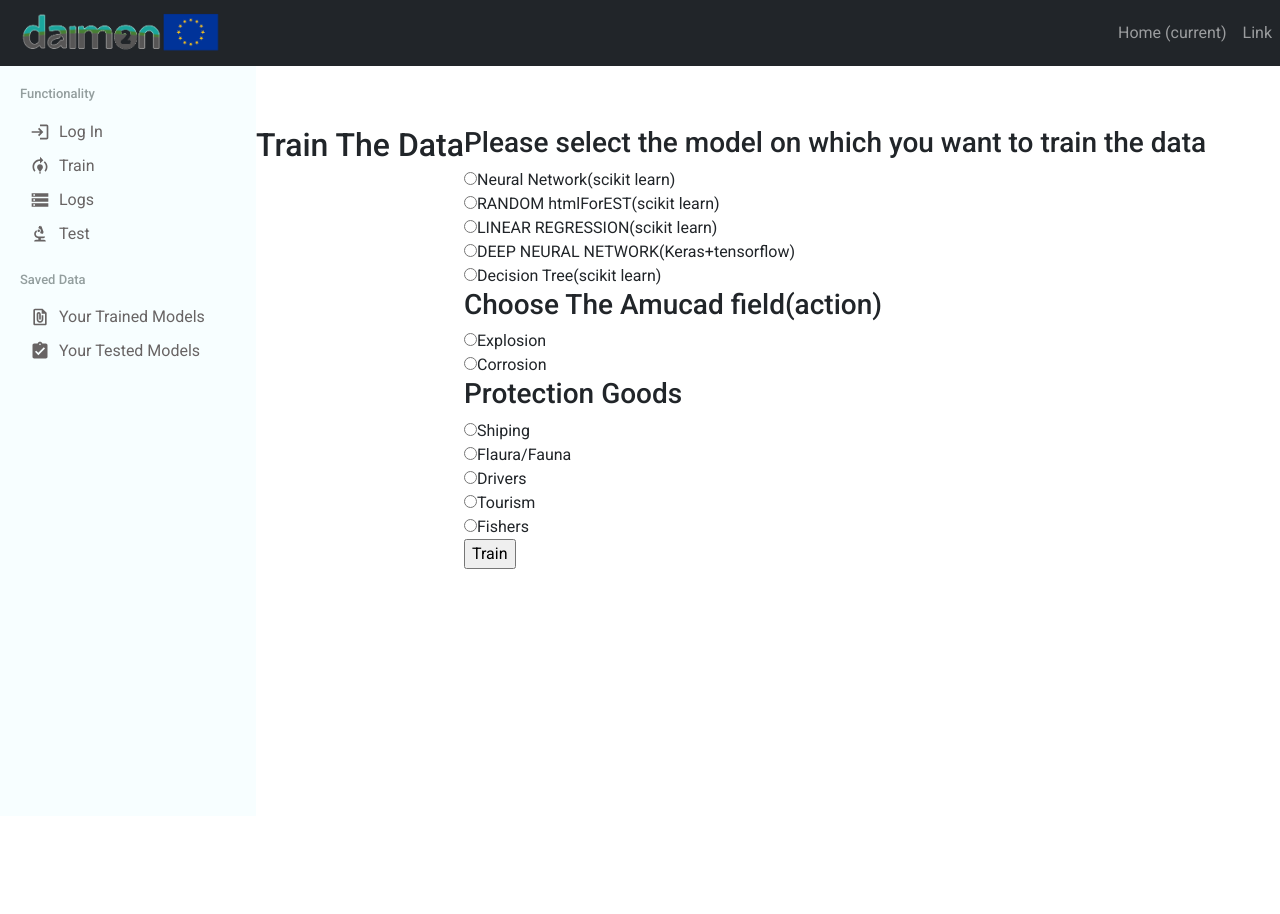
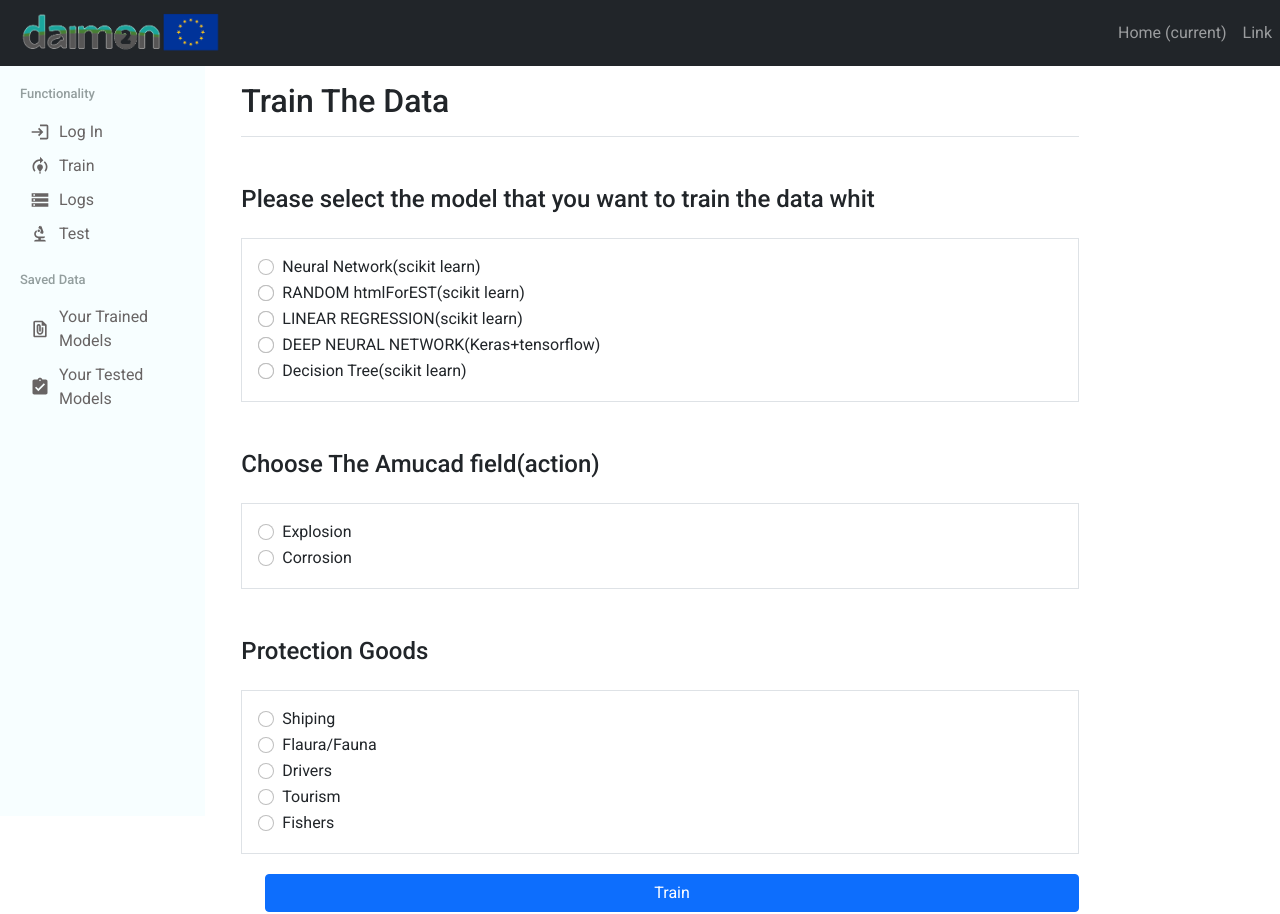
Before and after one commit to sadmad/Daimon-Front, a React (Create React App) app: page /training in a window 1280 px wide. Before the commit the page ends 816 px from the top, so only its background shows below. Built offline with nearby package versions, Linux system fonts and the light colour scheme.

Commit message:
wokring in the sidebar

```diff
--- a/package.json
+++ b/package.json
@@ -16,7 +16,7 @@
     "react-bootstrap": "^2.2.2",
     "react-dom": "^17.0.2",
     "react-router-dom": "^6.2.2",
-    "react-scripts": "5.0.0",
+    "react-scripts": "^5.0.1",
     "recharts": "^2.1.9",
     "web-vitals": "^2.1.4"
   },
--- a/src/App.js
+++ b/src/App.js
@@ -11,12 +11,14 @@
   return (
     <Router>
       <Topbar />
-      <div className="container-local">
+      <div className="row">
         <Sidebar />
+        <div class="col-sm-10">
         <Routes>
           <Route path="/" element={<Login />} />
           <Route path="/training" element={<Train /> } />
         </Routes>
+        </div>
       </div>
     </Router>
   );
--- a/src/components/sidebar/Sidebar.css
+++ b/src/components/sidebar/Sidebar.css
@@ -1,5 +1,5 @@
 .sidebar{
-    flex: 1;
+
     height: calc(100vh - 50px);
     background-color: rgb(247, 254, 255);
     position: sticky;
@@ -46,3 +46,22 @@
     margin-right: 9px;
     font-size: 20px !important;
 }
+
+@media screen and (max-width: 700px) {
+    .sidebar {
+      width: 100%;
+      height: auto;
+      position: relative;
+      display: flex;
+    }
+    .sidebar a {float: left;}
+    div.content {margin-left: 0;}
+  }
+
+  /* On screens that are less than 400px, display the bar vertically, instead of horizontally */
+  @media screen and (max-width: 400px) {
+    .sidebar a {
+      text-align: center;
+      float: none;
+    }
+  }
--- a/src/components/sidebar/Sidebar.jsx
+++ b/src/components/sidebar/Sidebar.jsx
@@ -9,7 +9,7 @@
 
 const Sidebar = () => {
   return (
-    <div className="sidebar">
+    <div className="sidebar col-sm-2">
       <div className="sidebarWrapper">
         <div className="sidebarMenu">
           <h3 className="sidebarTitle">Functionality</h3>
--- a/src/pages/login/Form.jsx
+++ b/src/pages/login/Form.jsx
@@ -30,7 +30,8 @@
         <label>
           Email
           <input
-            type="text"
+            type="email"
+            id="colFormLabel"
             placeholder="Email"
             name="email"
             onChange={(e) => setEmail(e.target.value)}
@@ -40,12 +41,13 @@
           Password
           <input
             type="password"
+            id="colFormLabel"
             placeholder="Password"
             name="pass"
             onChange={(p) => setPass(p.target.value)}
           />
         </label>
-        <input className="formButton" type="submit" value="Log In" />
+        <bottom className="btn btn-primary btn-lg btn-block" type="submit" value="Log In" >Login</bottom>
       </form>
       )}
 
--- a/src/pages/login/Login.css
+++ b/src/pages/login/Login.css
@@ -1,28 +1,28 @@
 @media all and (min-width: 480px) {
   .Login {
-    padding: 60px 0;
-    flex: 4;
+   padding: 6.5rem 0 ;
+
   }
 
   .Login form {
     margin: 0 auto;
     max-width: 320px;
+
   }
 }
 
 .TUCLogo {
-  flex: 2;
   align-items: center;
-  display: flex;
-  width: 400px;
-  padding: 50px;
+  margin: 0 auto;
+  width: 340px;
+  padding-bottom: 1rem;
+
 }
 
 .logoContainer {
-  display: flex;
-  flex: 1;
+
   align-items: center;
-  width: 500px;
+  width: 355px;
   margin: auto;
 }
 
@@ -32,17 +32,18 @@
 }
 
 .formContainer label {
-  color: rgb(114, 228, 120);
+  color: rgb(126, 126, 126);
   display: block;
   padding: 5px;
 }
 .formContainer input {
   display: block;
   padding: 5px;
+  color:rgb(105, 98, 98)
 }
 .formButton {
   display: flex;
-  flex: 1;
+
 }
 
 .loged-in {
--- a/src/pages/login/Login.jsx
+++ b/src/pages/login/Login.jsx
@@ -21,8 +21,8 @@
   const resultIllustrator = (resultOfLogin) => {
     const loginData = resultOfLogin;
     if (loginData.status === 200) {
-      sessionStorage.setItem('tok', loginData.token);
-      sessionStorage.setItem('login', 200);
+      sessionStorage.setItem("tok", loginData.token);
+      sessionStorage.setItem("login", 200);
       setIsLogedIn(true);
     } else if (loginData.status === 422) {
       setlogInStatus(loginData.message);
@@ -31,8 +31,9 @@
   };
 
   return (
-    <div className="Login">
-      <div className="logoContainer">
+    <div className="Login mx-auto align-middle">
+      <div className="p-3 mb-2 .bg-light ">
+        <div className="logoContainer align-middle">
           <img
             alt="tu-logo"
             className="TUCLogo"
@@ -41,18 +42,17 @@
         </div>
         {isLogedIn ? (
           <div className="loged-in">Your log in was successful!</div>
-      ) : logInStatus ?(
+        ) : logInStatus ? (
           <div className="formContainer">
             <Form onLogin={resultIllustrator} />
             <p>{logInStatus}</p>
-
           </div>
         ) : (
           <div className="formContainer">
             <Form onLogin={resultIllustrator} />
-
           </div>
         )}
+      </div>
     </div>
   );
 };
--- a/src/pages/train/Train.jsx
+++ b/src/pages/train/Train.jsx
@@ -3,12 +3,14 @@
 
 const Train = () => {
   return (
-    <div className="train">
-      <h2>Train The Data</h2>
+    <main role="main" className="col-md-9 ml-sm-auto col-lg-10 pt-3 px-4">
+      <div className="d-flex justify-content-between flex-wrap flex-md-nowrap align-items-center pb-2 mb-3 border-bottom">
+        <h2 className="h2">Train The Data</h2>
+      </div>
       <div>
         <TrainForm />
       </div>
-    </div>
+    </main>
   );
 };
 
--- a/src/pages/train/TrainForm.jsx
+++ b/src/pages/train/TrainForm.jsx
@@ -31,102 +31,163 @@
     console.log(result);
   };
   return (
+    <div className="form-group">
       <form onSubmit={trainHandler}>
         <div className="model">
-        <h3>Please select the model on which you want to train the data</h3>
-        <div>
+          <h4 className="h4 dark-grey-text mt-5 mb-4">
+            Please select the model that you want to train the data whit
+          </h4>
+          <section className="border p-3">
+            <div className="form-check">
+              <label className="form-check-lable" htmlFor="model">
                 <input
                   type="radio"
-            className="machin-model"
+                  className="form-check-input"
                   onChange={(e) => {
                     setModel(1);
                   }}
                   name="drone"
                   value="1"
                 />
-          <label htmlFor="model">Neural Network(scikit learn)</label>
+                Neural Network(scikit learn)
+              </label>
             </div>
-        <div>
+            <div className="form-check">
               <input
                 type="radio"
-            className="machin-model"
+                className="form-check-input"
                 onChange={(e) => {
                   setModel(2);
                 }}
                 name="drone"
                 value="2"
               />
-          <label htmlFor="model">RANDOM htmlForEST(scikit learn)</label>
-        </div>
-        <div>
+              <label className="form-check-lable" htmlFor="model">
                 <input
                   type="radio"
-            className="machin-model"
+                  className="form-check-input"
+                  onChange={(e) => {
+                    setModel(2);
+                  }}
+                  name="drone"
+                  value="2"
+                />
+                RANDOM htmlForEST(scikit learn)
+              </label>
+            </div>
+            <div className="form-check">
+              <input
+                type="radio"
+                className="form-check-input"
                 onChange={(e) => {
                   setModel(3);
                 }}
                 name="drone"
                 value="3"
               />
-          <label htmlFor="model">LINEAR REGRESSION(scikit learn)</label>
-        </div>
-        <div>
+              <label className="form-check-lable" htmlFor="model">
                 <input
                   type="radio"
-            className="machin-model"
+                  className="form-check-input"
+                  onChange={(e) => {
+                    setModel(3);
+                  }}
+                  name="drone"
+                  value="3"
+                />
+                LINEAR REGRESSION(scikit learn)
+              </label>
+            </div>
+            <div className="form-check">
+              <input
+                type="radio"
+                className="form-check-input"
                 onChange={(e) => {
                   setModel(5);
                 }}
                 name="drone"
                 value="5"
               />
-          <label htmlFor="model">DEEP NEURAL NETWORK(Keras+tensorflow)</label>
-        </div>
-        <div>
+              <label className="form-check-lable" htmlFor="model">
                 <input
                   type="radio"
-            className="machin-model"
+                  className="form-check-input"
+                  onChange={(e) => {
+                    setModel(5);
+                  }}
+                  name="drone"
+                  value="5"
+                />
+                DEEP NEURAL NETWORK(Keras+tensorflow)
+              </label>
+            </div>
+            <div className="form-check">
+              <input
+                type="radio"
+                className="form-check-input"
                 onChange={(e) => {
                   setModel(6);
                 }}
                 name="drone"
                 value="6"
               />
-          <label htmlFor="model">Decision Tree(scikit learn)</label>
+              <label className="form-check-lable" htmlFor="model">
+                <input
+                  type="radio"
+                  className="form-check-input"
+                  onChange={(e) => {
+                    setModel(6);
+                  }}
+                  name="drone"
+                  value="6"
+                />
+                Decision Tree(scikit learn)
+              </label>
             </div>
+          </section>
         </div>
 
         <div className="field">
-        <h3>Choose The Amucad field(action)</h3>
-        <div>
+          <h4 className="h4 dark-grey-text mt-5 mb-4">
+            Choose The Amucad field(action)
+          </h4>
+          <section className="border p-3">
+            <div className="form-check">
               <input
                 type="radio"
-            className="amucad-field"
+                className="form-check-input"
                 onChange={(e) => {
                   setField(1);
                 }}
                 name="field"
                 value="1"
               />
-          <label htmlFor="amucad">Explosion</label>
+              <label className="form-check-lable" htmlFor="amucad">
+                Explosion
+              </label>
             </div>
-        <div>
+            <div className="form-check">
               <input
                 type="radio"
-            className="amucad-field"
+                className="form-check-input"
                 onChange={(e) => {
                   setField(2);
                 }}
                 name="field"
                 value="2"
               />
-          <label htmlFor="amucad">Corrosion</label>
+              <label className="form-check-lable" htmlFor="amucad">
+                Corrosion
+              </label>
             </div>
+          </section>
         </div>
         <div className="goods">
-        <h3>Protection Goods</h3>
-        <div>
+          <h4 className="h4 dark-grey-text mt-5 mb-4">Protection Goods</h4>
+          <section className="border p-3">
+            <div className="form-check">
               <input
+                className="form-check-input"
                 type="radio"
                 id="NN"
                 name="goods"
@@ -135,10 +196,13 @@
                 }}
                 value="1"
               />
-          <label htmlFor="goods">Shiping</label>
+              <label className="form-check-lable" htmlFor="goods">
+                Shiping
+              </label>
             </div>
-        <div>
+            <div className="form-check">
               <input
+                className="form-check-input"
                 type="radio"
                 id="RF"
                 name="goods"
@@ -147,10 +211,13 @@
                 }}
                 value="2"
               />
-          <label htmlFor="goods">Flaura/Fauna</label>
+              <label className="form-check-lable" htmlFor="goods">
+                Flaura/Fauna
+              </label>
             </div>
-        <div>
+            <div className="form-check">
               <input
+                className="form-check-input"
                 type="radio"
                 id="RF"
                 name="goods"
@@ -159,10 +226,13 @@
                 }}
                 value="3"
               />
-          <label htmlFor="goods">Drivers</label>
+              <label className="form-check-lable" htmlFor="goods">
+                Drivers
+              </label>
             </div>
-        <div>
+            <div className="form-check">
               <input
+                className="form-check-input"
                 type="radio"
                 id="RF"
                 name="goods"
@@ -171,10 +241,13 @@
                 }}
                 value="4"
               />
-          <label htmlFor="goods">Tourism</label>
+              <label className="form-check-lable" htmlFor="goods">
+                Tourism
+              </label>
             </div>
-        <div>
+            <div className="form-check">
               <input
+                className="form-check-input"
                 type="radio"
                 id="RF"
                 name="goods"
@@ -183,18 +256,25 @@
                 }}
                 value="5"
               />
-          <label htmlFor="goods">Fishers</label>
+              <label className="form-check-lable" htmlFor="goods">
+                Fishers
+              </label>
             </div>
+          </section>
         </div>
-      <div>
-        <input
-          className="train-submit"
+
+        <div className="form-check">
+          <button
+            className="btn btn-primary"
             type="submit"
             name="Train"
             value="Train"
-        />
+          >
+            Train
+          </button>
         </div>
       </form>
+    </div>
   );
 };
 
```
Also changed, not shown: 1 other file (tests, documents, lock files or other folders). Lines whose indentation alone changed are shown as unchanged.
